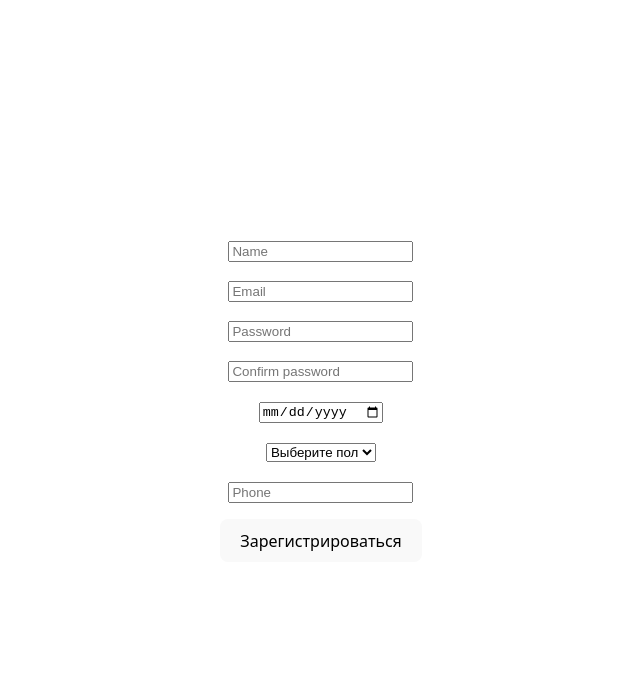
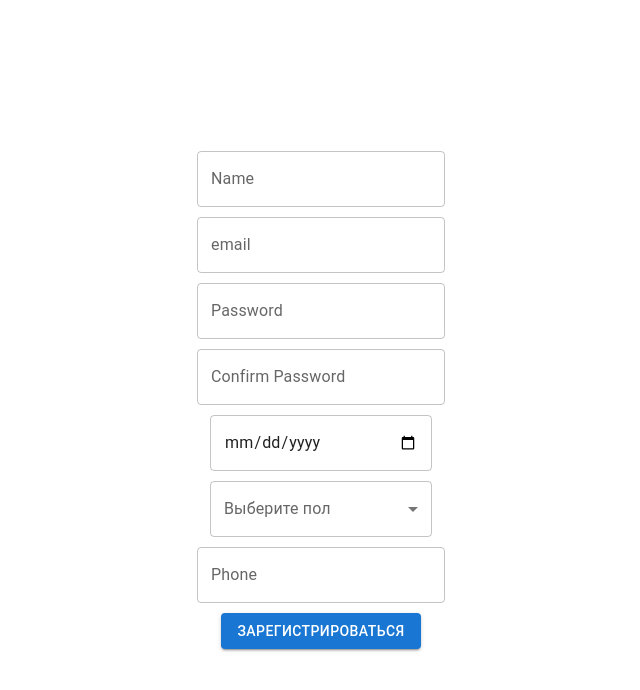
Before and after one commit to ViktoriaIvanova97/rrr-redev, a React (Vite) app: page / in a window 1280 px wide. Shown: the top 690 px of the page, without its empty margins (319-959 px from the left). Built offline with nearby package versions, Linux system fonts and the light colour scheme.

Commit message:
add form with MUI

```diff
--- a/src/InputBirthDate.jsx
+++ b/src/InputBirthDate.jsx
@@ -1,12 +1,15 @@
+import Box from "@mui/material/Box";
+import TextField from "@mui/material/TextField";
 export const InputBirthDate = ({ register, errors }) => {
   return (
-    <div>
-      <input
+    <Box sx={{ width: '222px' }}>
+      <TextField
         type="date"
-        placeholder="birth Date"
+        variant="outlined"
+        fullWidth
         {...register("birthDate", { required: "Введите дату рождения " })}
+        helperText={errors.birthDate?.message}
       />
-      <p>{errors.birthDate?.message}</p>
-    </div>
+    </Box>
   );
 };
--- a/src/InputConfirmPassword.jsx
+++ b/src/InputConfirmPassword.jsx
@@ -1,16 +1,19 @@
-export const InputConfirmPassword = ({ register, errors ,getValues}) => {
+import Box from "@mui/material/Box";
+import TextField from "@mui/material/TextField";
+export const InputConfirmPassword = ({ register, errors, getValues }) => {
   return (
-    <div>
-      <input
+    <Box>
+      <TextField
         type="password"
-        placeholder="Confirm password"
+        label="Confirm Password"
+        variant="outlined"
         {...register("confirmPassword", {
           required: "Подтвердите пароль ",
           validate: (value) =>
             value === getValues("password") || "Пароли не совпадают",
         })}
+        helperText={errors.confirmPassword?.message}
       />
-      <p>{errors.confirmPassword?.message}</p>
-    </div>
+    </Box>
   );
 };
--- a/src/InputEmail.jsx
+++ b/src/InputEmail.jsx
@@ -1,9 +1,11 @@
+import Box from "@mui/material/Box";
+import TextField from "@mui/material/TextField";
 export const InputEmail = ({ register, errors }) => {
   return (
-    <div>
-      <input
-        type="email"
-        placeholder="Email"
+    <Box>
+      <TextField
+        label="email"
+        variant="outlined"
         {...register("email", {
           required: "Введите email",
           pattern: {
@@ -11,8 +13,8 @@ export const InputEmail = ({ register, errors }) => {
             message: "Введите корректный email",
           },
         })}
+        helperText={errors.email?.message}
       />
-      <p>{errors.email?.message}</p>
-    </div>
+    </Box>
   );
 };
--- a/src/InputName.jsx
+++ b/src/InputName.jsx
@@ -1,11 +1,14 @@
+import Box from "@mui/material/Box";
+import TextField from "@mui/material/TextField";
 export const InputName = ({ register, errors }) => {
   return (
-    <div>
-      <input
-        placeholder="Name"
+    <Box>
+      <TextField
+        label="Name"
+        variant="outlined"
         {...register("name", { required: "Введите имя " })}
+        helperText={errors.name?.message}
       />
-      <p>{errors.name?.message}</p>
-    </div>
+    </Box>
   );
 };
--- a/src/InputPassword.jsx
+++ b/src/InputPassword.jsx
@@ -1,9 +1,12 @@
+import Box from "@mui/material/Box";
+import TextField from "@mui/material/TextField";
 export const InputPassword = ({ register, errors }) => {
   return (
-    <div>
-      <input
+    <Box>
+      <TextField
         type="password"
-        placeholder="Password"
+        label="Password"
+        variant="outlined"
         {...register("password", {
           required: "Введите пароль ",
           minLength: {
@@ -15,8 +18,8 @@ export const InputPassword = ({ register, errors }) => {
             message: "Пароль должен содержать хотя бы одну заглавную букву",
           },
         })}
+        helperText={errors.password?.message}
       />
-      <p>{errors.password?.message}</p>
-    </div>
+    </Box>
   );
 };
--- a/src/InputPhone.jsx
+++ b/src/InputPhone.jsx
@@ -1,12 +1,14 @@
+import { Box, TextField } from "@mui/material";
 export const InputPhone = ({ register, errors }) => {
   return (
-    <div>
-      <input
+    <Box>
+      <TextField
         type="tel"
-        placeholder="Phone"
+        label="Phone"
+        variant="outlined"
         {...register("phone", { required: "Введите номер телефона" })}
+        helperText={errors.phone?.message}
       />
-      <p>{errors.phone?.message}</p>
-    </div>
+    </Box>
   );
 };
--- a/src/ModalWindow.jsx
+++ b/src/ModalWindow.jsx
@@ -1,16 +1,15 @@
+import { Box, Button, Typography } from "@mui/material";
 export const ModalWindow = ({ submittedData, closeModal }) => {
   return (
     <div
       style={{
         position: "fixed",
-        top: 0,
-        left: 0,
         width: "100%",
         height: "100%",
         backgroundColor: "rgba(0,0,0,0.5)",
         display: "flex",
         justifyContent: "center",
-        alignItems: "flex-start",
+        alignItems: "center",
       }}
     >
       <div
@@ -22,9 +21,13 @@ export const ModalWindow = ({ submittedData, closeModal }) => {
           width: "100%",
         }}
       >
-        <h2>Данные регистрации</h2>
-        <pre>{JSON.stringify(submittedData, null, 2)}</pre>
-        <button onClick={closeModal}>Закрыть</button>
+        <Box>
+          <Typography>Данные регистрации</Typography>
+          <Typography>{JSON.stringify(submittedData, null, 2)}</Typography>
+          <Button variant="contained" onClick={closeModal}>
+            Закрыть
+          </Button>
+        </Box>
       </div>
     </div>
   );
--- a/src/RegistrationForm.jsx
+++ b/src/RegistrationForm.jsx
@@ -1,4 +1,5 @@
 import React from "react";
+import { Button, Box, Modal } from "@mui/material";
 import { useForm } from "react-hook-form";
 import { useState } from "react";
 import { InputName } from "./InputName";
@@ -33,21 +34,33 @@ export const RegistrationForm = () => {
   };
 
   return (
-    <div>
-      <form onSubmit={handleSubmit(onSubmit)}>
+    <Box>
+      <form
+        onSubmit={handleSubmit(onSubmit)}
+        style={{ display: "grid", gap: "10px", justifyItems:'center' }}
+      >
         <InputName register={register} errors={errors} />
         <InputEmail register={register} errors={errors} />
         <InputPassword register={register} errors={errors} />
-        <InputConfirmPassword register={register} errors={errors} getValues={getValues} />
+        <InputConfirmPassword
+          register={register}
+          errors={errors}
+          getValues={getValues}
+        />
         <InputBirthDate register={register} errors={errors} />
         <SelectedGender register={register} errors={errors} />
         <InputPhone register={register} errors={errors} />
 
-        <button type="submit">Зарегистрироваться</button>
+        <Button type="submit" variant="contained">
+          Зарегистрироваться
+        </Button>
       </form>
 
-      {showModal && (<ModalWindow submittedData={submittedData} closeModal={closeModal} />)}
+      <Modal open={showModal} onClose={closeModal}>
+        <ModalWindow submittedData={submittedData} closeModal={closeModal} />
+      </Modal>
+
       {message && <h2>{message}</h2>}
-    </div>
+    </Box>
   );
 };
--- a/src/SelectGender.jsx
+++ b/src/SelectGender.jsx
@@ -1,12 +1,15 @@
+import { MenuItem, TextField } from "@mui/material";
 export const SelectedGender = ({ register, errors }) => {
   return (
-    <div>
-      <select {...register("gender", { required: "Пожалуйста, выберите пол" })}>
-        <option value="">Выберите пол</option>
-        <option value="male">Мужчина</option>
-        <option value="female">Женщина</option>
-      </select>
-      <p>{errors.gender?.message}</p>
-    </div>
+    <TextField sx={{ width: '222px' }}
+      label="Выберите пол"
+      defaultValue=""
+      select
+      {...register("gender", { required: "Пожалуйста, выберите пол" })}
+      helperText={errors.gender?.message}
+    >
+      <MenuItem value="male">Мужчина</MenuItem>
+      <MenuItem value="female">Женщина</MenuItem>
+    </TextField>
   );
 };
```
